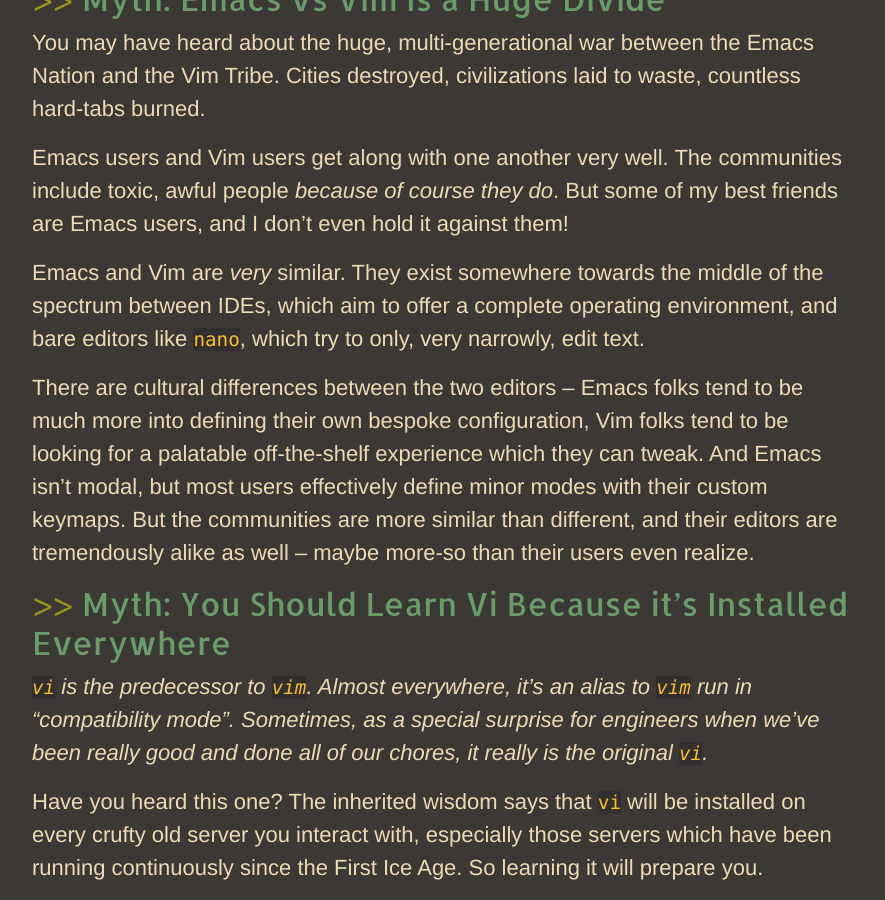
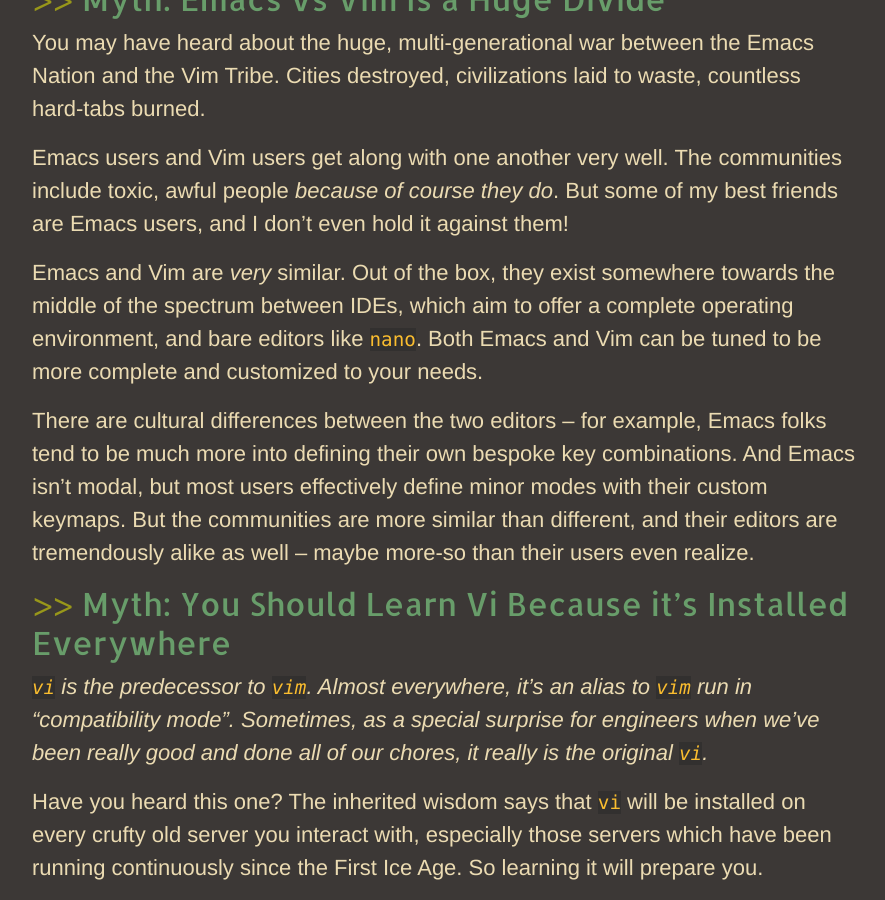
Before and after one commit to sirosen/sirosen.github.io, a Jekyll site: the page built from _posts/2025-09-04-editor-myths.md, in a window 1280 px wide and 900 px high, scrolled down 2156 px. Shown: the whole window, without its empty margins (53-938 px from the left). Built offline with Jekyll 4.4.1, drawn with Linux system fonts in a browser that asks for light colours.

Commit message:
Try to make the emacs bit more accurate

```diff
--- a/_posts/2025-09-04-editor-myths.md
+++ b/_posts/2025-09-04-editor-myths.md
@@ -81,13 +81,13 @@
 include toxic, awful people _because of course they do_. But some of my best
 friends are Emacs users, and I don't even hold it against them!
 
-Emacs and Vim are *very* similar. They exist somewhere towards the middle of the
-spectrum between IDEs, which aim to offer a complete operating environment, and
-bare editors like `nano`, which try to only, very narrowly, edit text.
+Emacs and Vim are *very* similar. Out of the box, they exist somewhere towards
+the middle of the spectrum between IDEs, which aim to offer a complete operating
+environment, and bare editors like `nano`. Both Emacs and Vim can be tuned to be
+more complete and customized to your needs.
 
-There are cultural differences between the two editors -- Emacs folks tend to be
-much more into defining their own bespoke configuration, Vim folks tend to be
-looking for a palatable off-the-shelf experience which they can tweak.
+There are cultural differences between the two editors -- for example, Emacs
+folks tend to be much more into defining their own bespoke key combinations.
 And Emacs isn't modal, but most users effectively define minor modes with their
 custom keymaps.
 But the communities are more similar than different, and their editors are
```
